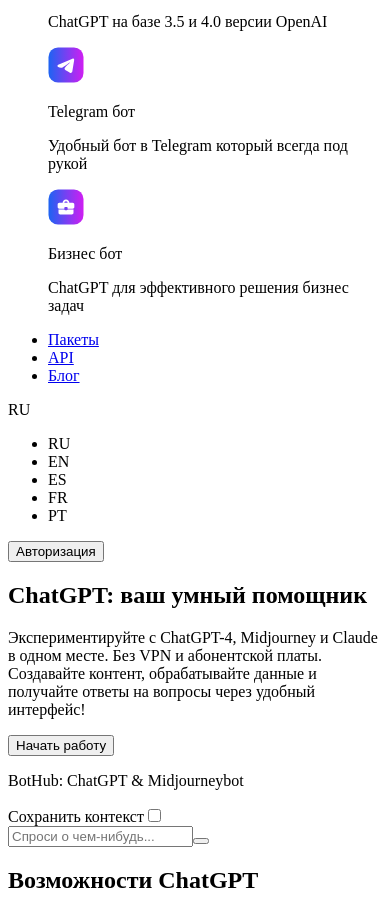
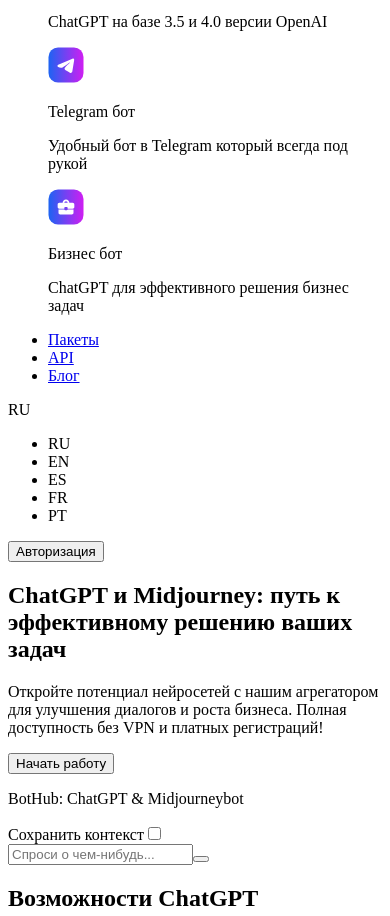
Before and after one commit to zefry7/test-task-bothub, a React app: page / in a window 390 px wide. Shown: the part 152-1068 px from the top of the page. Built offline with nearby package versions, Linux system fonts and the light colour scheme.

Commit message:
Адаптив блока Intro

```diff
--- a/src/components/MainPage/Intro/Chat/Chat.jsx
+++ b/src/components/MainPage/Intro/Chat/Chat.jsx
@@ -6,6 +6,7 @@
     const messageBlock = useRef()
     const [list, setList] = useState([])
     const newMessage = useRef(true)
+    const buttonSend = useRef()
 
     const messageBot = (myMessage) => {
         const configuration = new Configuration({
@@ -46,11 +47,18 @@
 
     useEffect(() => {
         messageBlock.current.scrollTo({
-            top: 1000000,
+            top: 10000,
             behavior: 'smooth'
         })
     }, [list])
 
+    useEffect(() => {
+        window.addEventListener("keydown", (e) => {
+            if(e.keyCode == 13) {
+                buttonSend.current.click()
+            }
+        })
+    }, [])
 
     return <div className="chat">
         <div className="chat__header">
@@ -71,7 +79,7 @@
             </div>
             <div className="chat__wrapper-input">
                 <input type="text" className="chat__input" placeholder={props?.content?.placeholder} ref={inputChat} />
-                <button className="chat__button" onClick={clickSend}></button>
+                <button className="chat__button" onClick={clickSend} ref={buttonSend}></button>
             </div>
         </div>
     </div>
--- a/src/components/MainPage/Intro/Intro.jsx
+++ b/src/components/MainPage/Intro/Intro.jsx
@@ -1,17 +1,29 @@
-import React from "react";
+import React, { useEffect, useState } from "react";
 import Chat from "./Chat/Chat";
 
 function Intro(props) {
+    let [screenWidth, setScreenWidth] = useState(window.innerWidth)
+    useEffect(() => {
+        window.addEventListener("resize", () => {
+            setScreenWidth(window.innerWidth)
+        })
+    }, [])
 
     return <section className="intro">
         <div className="intro__wrapper">
             <div className="intro__content">
                 <div className="intro__info">
-                    <h1 className="intro__title">{props?.content?.title}</h1>
-                    <p className="intro__text">{props?.content?.text}</p>
+                    {screenWidth > 1024
+                        ? <h1 className="intro__title">{props?.content?.title[0]}</h1>
+                        : <h1 className="intro__title">{props?.content?.title[1]}</h1>
+                    }
+                    {screenWidth > 1024
+                        ? <p className="intro__text">{props?.content?.text[0]}</p>
+                        : <p className="intro__text">{props?.content?.text[1]}</p>
+                    }
                     <button className="intro__button">{props?.content?.button}</button>
                 </div>
-                <Chat content={props?.content?.chat}/>
+                <Chat content={props?.content?.chat} />
             </div>
             <div className="intro__grid">
             </div>
--- a/src/components/MainPage/Intro/_intro.scss
+++ b/src/components/MainPage/Intro/_intro.scss
@@ -1,20 +1,24 @@
 .intro {
+    position: relative;
     &__wrapper {
         @extend .padding-content;
     }
     &__content {
+        padding: 119px 0;
         position: relative;
         z-index: 5;
-        height: 831px;
         display: flex;
         align-items: center;
+        gap: 30px;
     }
     &__info {
-        width: 520px;
+        max-width: 520px;
+        width: 100%;
     }
     &__title {
         margin-bottom: 20px;
-        width: 520px;
+        max-width: 520px;
+        width: 100%;
         font-size: 46px;
         line-height: 130%;
         font-weight: 600;
@@ -30,6 +34,8 @@
     &__button {
         @extend .header__sign-in;
         width: 172px;
+        height: 52px;
+        font-size: 18px;
     }
 
     &__grid {
@@ -38,6 +44,56 @@
         position: absolute;
         height: 100%;
         width: 100%;
-        background: url("./img/grid.svg") center/ 100% no-repeat;
+        background: url("./img/grid.svg") left center/ 1200px 100% repeat-x;
     }
 }
+
+@media (max-width: 1024px) {
+    .intro {
+        &__content {
+            padding: 66px 0 74px;
+            flex-direction: column;
+            gap: 46px;
+        }
+
+        &__info {
+            display: flex;
+            flex-direction: column;
+            align-items: center;
+        }
+
+        &__info,
+        &__title {
+            max-width: 754px;
+        }
+
+        &__title,
+        &__text {
+            text-align: center;
+        }
+
+        &__title {
+            margin-bottom: 18px;
+            font-size: 40px;
+        }
+
+        &__text {
+            margin-bottom: 38px;
+            font-size: 14px;
+        }
+    }
+}
+
+@media (max-width: 640px) {
+    .intro {
+
+        &__title {
+            margin-bottom: 14px;
+            font-size: 28px;
+        }
+
+        &__text {
+            margin-bottom: 30px;
+        }
+    }
+}
--- a/src/data.jsx
+++ b/src/data.jsx
@@ -102,8 +102,11 @@
     },
     mainPage: {
         intro: {
-            title: "ChatGPT: ваш умный помощник",
-            text: "Экспериментируйте с ChatGPT-4, Midjourney и Claude в одном месте. Без VPN и абонентской платы. Создавайте контент, обрабатывайте данные и получайте ответы на вопросы через удобный интерфейс!",
+            title: ["ChatGPT: ваш умный помощник", "ChatGPT и Midjourney: путь к эффективному решению ваших задач"],
+            text: [
+                "Экспериментируйте с ChatGPT-4, Midjourney и Claude в одном месте. Без VPN и абонентской платы. Создавайте контент, обрабатывайте данные и получайте ответы на вопросы через удобный интерфейс!",
+                "Откройте потенциал нейросетей с нашим агрегатором для улучшения диалогов и роста бизнеса. Полная доступность без VPN и платных регистраций!"
+            ],
             button: "Начать работу",
             chat: {
                 title: ["BotHub: ChatGPT & Midjourney", "bot"],
```
Also changed, not shown: src/components/MainPage/Intro/Chat/_chat.scss (+74 -20 lines), dist/style.css, 1 other file.
